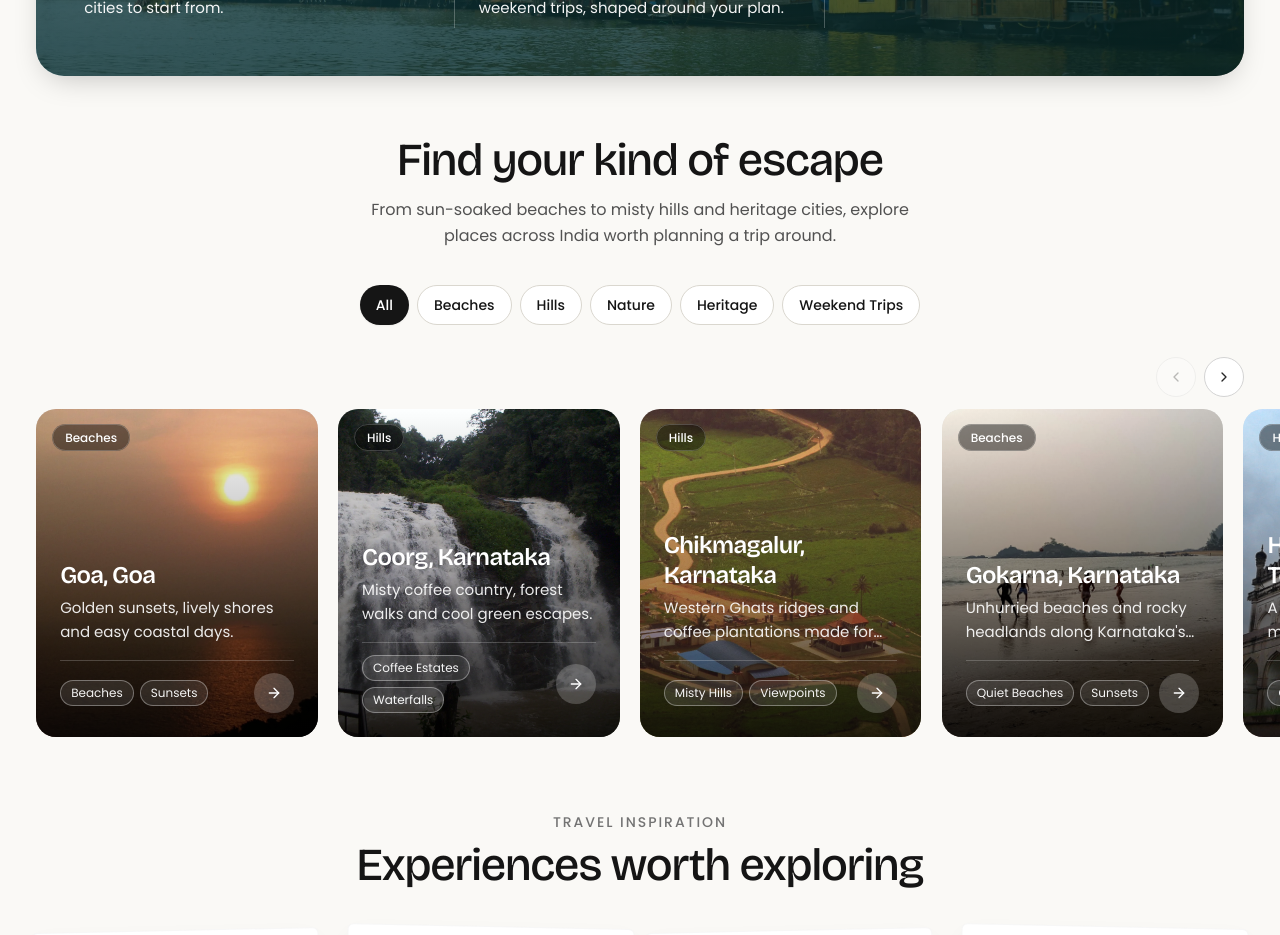
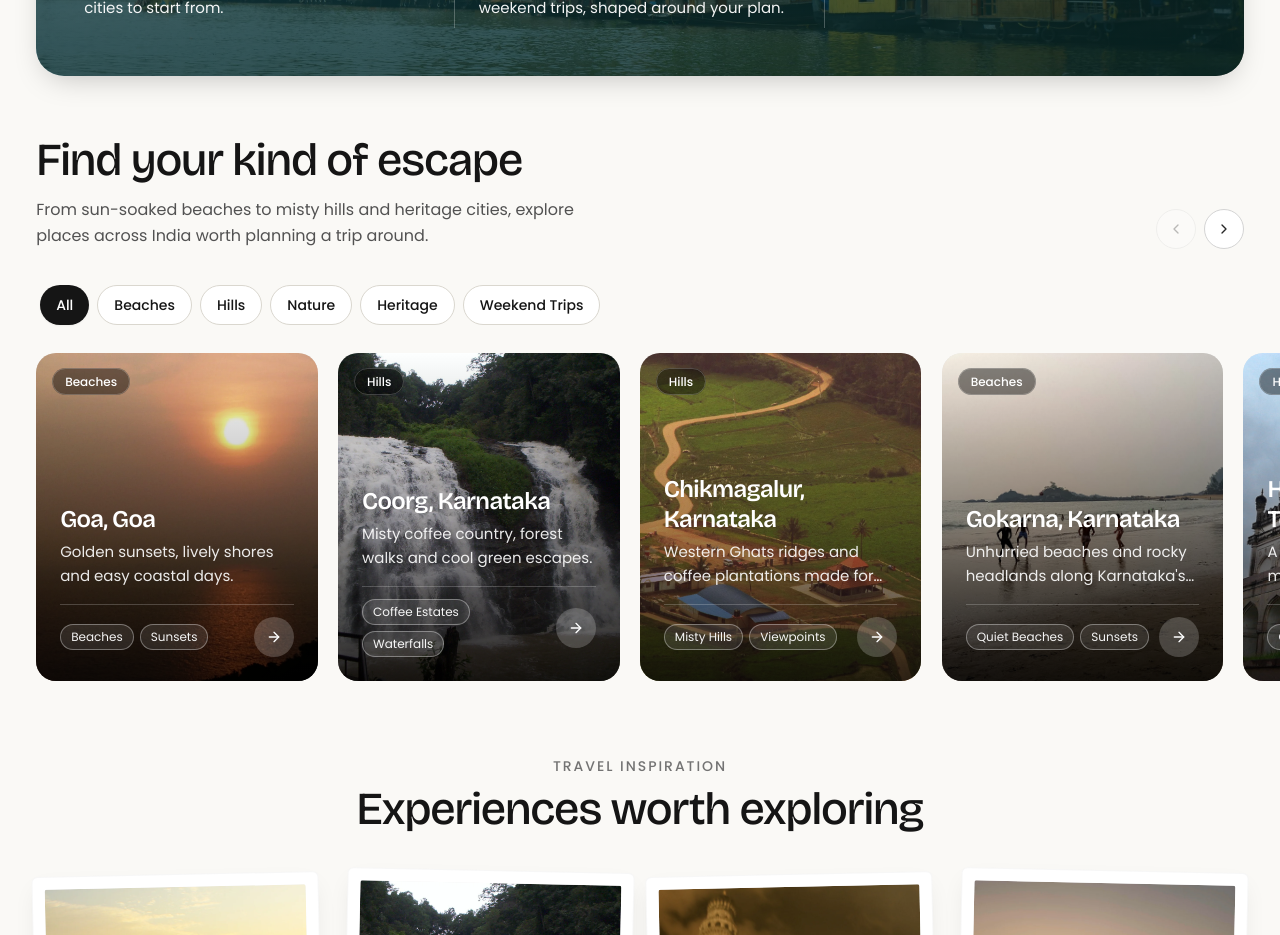
Before and after one commit to hriksinha1/Trip, a React (Vite) app: page / in a window 1280 px wide. Shown: the part 2540-3475 px from the top of the page. Built offline with nearby package versions, Linux system fonts and the light colour scheme.

Commit message:
Align destination carousel controls with section heading

```diff
--- a/src/components/sections/DestinationExplorer.tsx
+++ b/src/components/sections/DestinationExplorer.tsx
@@ -52,28 +52,38 @@ export const DestinationExplorer: React.FC<DestinationExplorerProps> = ({ onSele
     track.scrollBy({ left: (direction === "left" ? -1 : 1) * track.clientWidth * 0.75, behavior: "smooth" });
   };
 
+  const renderCarouselControls = (className: string) => (
+    <div className={`items-center gap-2 ${className}`}>
+      <button type="button" onClick={() => scrollByAmount("left")} disabled={!canScrollLeft} aria-label="Scroll destinations left" className="inline-flex size-10 items-center justify-center rounded-full border border-neutral-300 bg-white text-neutral-800 transition-colors hover:bg-neutral-100 disabled:cursor-not-allowed disabled:opacity-30 focus-visible:outline-none focus-visible:ring-2 focus-visible:ring-[#151515]">
+        <ChevronLeft className="size-4" aria-hidden="true" />
+      </button>
+      <button type="button" onClick={() => scrollByAmount("right")} disabled={!canScrollRight} aria-label="Scroll destinations right" className="inline-flex size-10 items-center justify-center rounded-full border border-neutral-300 bg-white text-neutral-800 transition-colors hover:bg-neutral-100 disabled:cursor-not-allowed disabled:opacity-30 focus-visible:outline-none focus-visible:ring-2 focus-visible:ring-[#151515]">
+        <ChevronRight className="size-4" aria-hidden="true" />
+      </button>
+    </div>
+  );
+
   return (
     <section id="destinations" aria-labelledby="discover-world-heading" className="section w-full scroll-mt-20">
       <div data-shell className="shell">
-        <SectionHeading
-          id="discover-world-heading"
-          title="Find your kind of escape"
-          subtitle="From sun-soaked beaches to misty hills and heritage cities, explore places across India worth planning a trip around."
-          className="section-heading-gap"
-        />
-        <div role="toolbar" aria-label="Filter destinations by travel style" className="mb-6 flex items-center justify-start gap-2 overflow-x-auto no-scrollbar px-1 pb-2 md:justify-center">
+        <div className="mb-[var(--heading-gap)] flex flex-col gap-4 sm:flex-row sm:items-end sm:justify-between">
+          <SectionHeading
+            id="discover-world-heading"
+            align="left"
+            title="Find your kind of escape"
+            subtitle="From sun-soaked beaches to misty hills and heritage cities, explore places across India worth planning a trip around."
+            className="min-w-0 flex-1"
+          />
+          {renderCarouselControls("hidden shrink-0 sm:flex")}
+        </div>
+
+        <div role="toolbar" aria-label="Filter destinations by travel style" className="mb-5 flex items-center justify-start gap-2 overflow-x-auto no-scrollbar px-1 pb-2">
           {destinationCategories.map((category) => (
             <Chip key={category} label={category} active={activeCategory === category} onClick={() => setActiveCategory(category)} />
           ))}
         </div>
-        <div className="mb-3 flex justify-end gap-2">
-          <button type="button" onClick={() => scrollByAmount("left")} disabled={!canScrollLeft} aria-label="Scroll destinations left" className="inline-flex size-10 items-center justify-center rounded-full border border-neutral-300 bg-white text-neutral-800 transition-colors hover:bg-neutral-100 disabled:cursor-not-allowed disabled:opacity-30 focus-visible:outline-none focus-visible:ring-2 focus-visible:ring-[#151515]">
-            <ChevronLeft className="size-4" aria-hidden="true" />
-          </button>
-          <button type="button" onClick={() => scrollByAmount("right")} disabled={!canScrollRight} aria-label="Scroll destinations right" className="inline-flex size-10 items-center justify-center rounded-full border border-neutral-300 bg-white text-neutral-800 transition-colors hover:bg-neutral-100 disabled:cursor-not-allowed disabled:opacity-30 focus-visible:outline-none focus-visible:ring-2 focus-visible:ring-[#151515]">
-            <ChevronRight className="size-4" aria-hidden="true" />
-          </button>
-        </div>
+
+        {renderCarouselControls("mb-3 flex justify-end sm:hidden")}
       </div>
 
       <div className="relative w-full">
```
